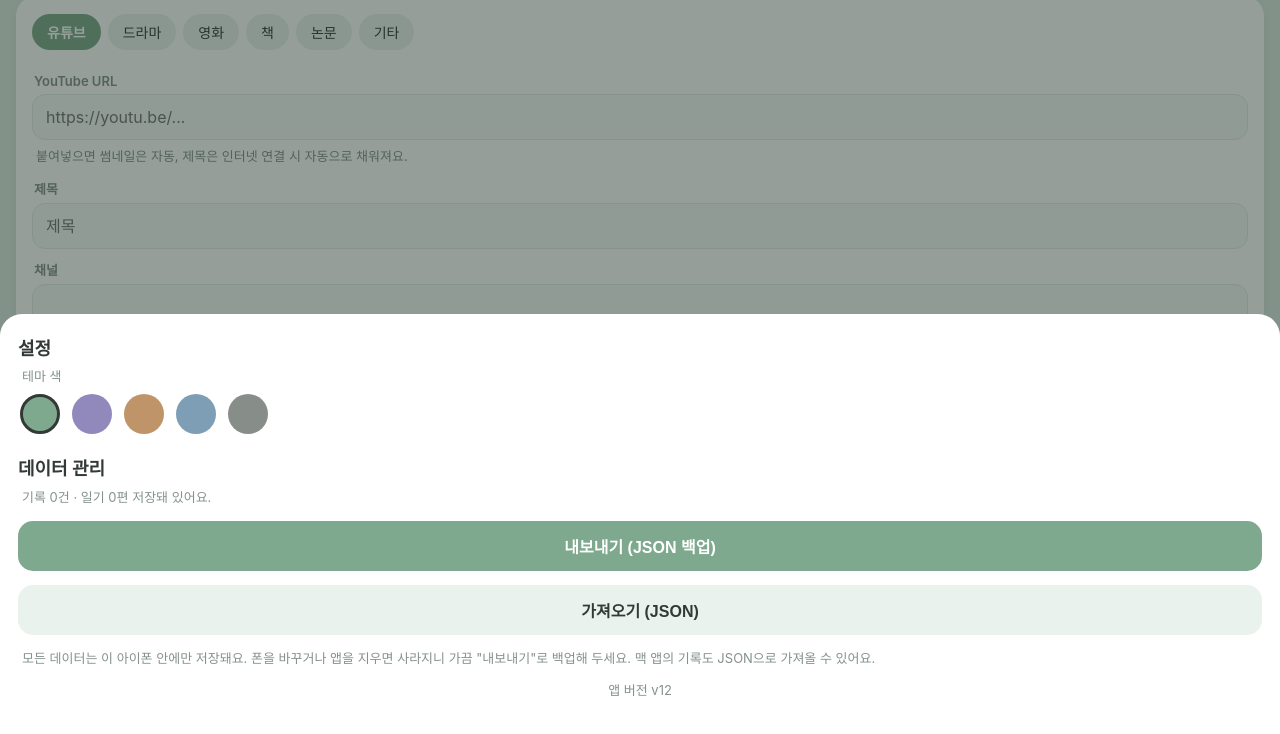
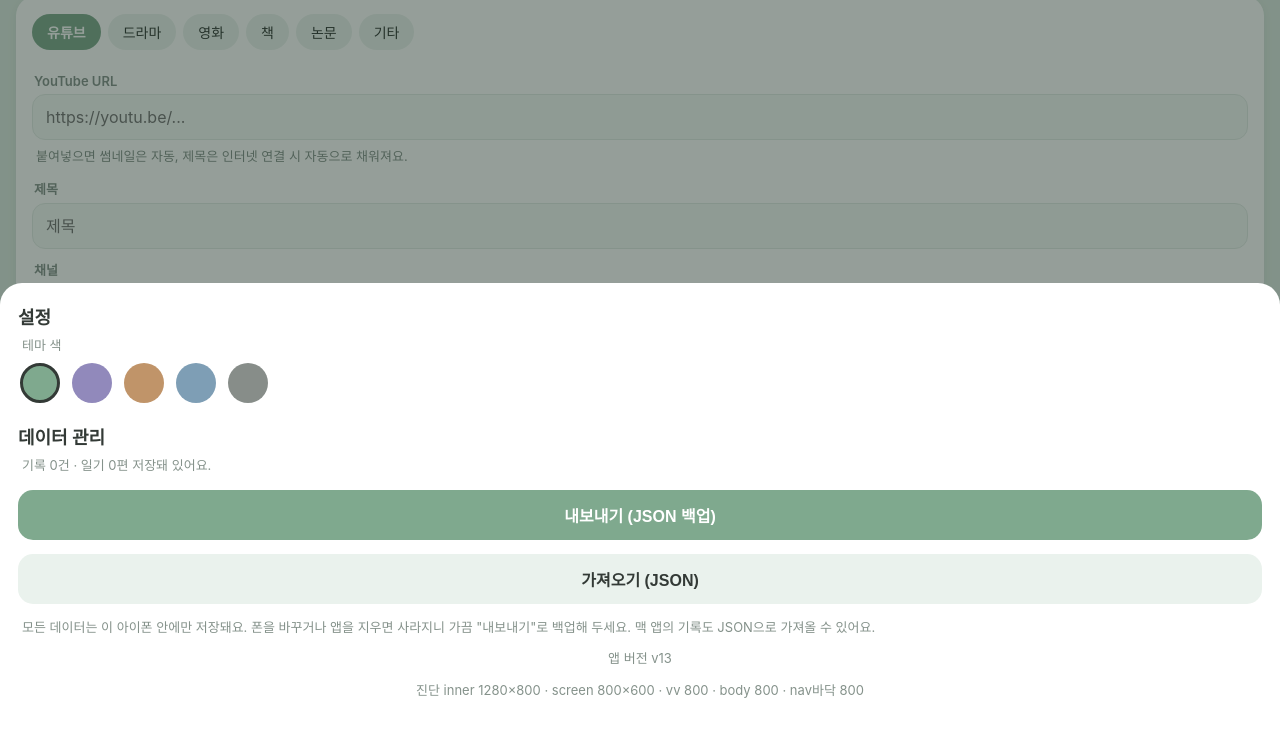
Before and after one commit to pigttory1347-cloud/daily-log-app, a plain HTML site: page index.html in a window 1280 px wide. Both pictures are taken after a click on the button "⚙︎". Shown: the part 66-800 px from the top of the page. Drawn offline with Linux system fonts and the light colour scheme.

Commit message:
v13: body height 100vh, add viewport diagnostics in settings

```diff
--- a/index.html
+++ b/index.html
@@ -40,8 +40,10 @@ html,body{margin:0; padding:0; height:100%; overflow:hidden;
   font-family:-apple-system,BlinkMacSystemFont,"Apple SD Gothic Neo","Noto Sans KR",sans-serif;
   font-size:16px; -webkit-text-size-adjust:100%}
 /* 고정 레이아웃: 페이지는 안 움직이고 main 내부만 스크롤 → iOS 키보드 밀림 방지 */
-/* body를 화면에 직접 고정 — iOS 단독실행 모드에서 100% 높이가 짧게 잡히는 문제 회피 */
-body{position:fixed; inset:0; display:flex; flex-direction:column}
+/* body를 화면에 직접 고정 — iOS 단독실행 모드에서 100% 높이가 짧게 잡히는 문제 회피
+   100vh = "가장 큰 뷰포트" 기준이라 단독실행에서 실제 화면 전체 높이에 가장 가까움 */
+body{position:fixed; top:0; left:0; right:0; height:100vh;
+  display:flex; flex-direction:column}
 header{flex:none; background:var(--bg);
   padding:calc(12px + env(safe-area-inset-top)) 18px 10px;
   display:flex; align-items:center; justify-content:space-between}
@@ -278,7 +280,8 @@ section.on{display:block}
     모든 데이터는 이 아이폰 안에만 저장돼요. 폰을 바꾸거나 앱을 지우면 사라지니
     가끔 "내보내기"로 백업해 두세요. 맥 앱의 기록도 JSON으로 가져올 수 있어요.
   </div>
-  <div class="caption" style="text-align:center">앱 버전 v12</div>
+  <div class="caption" style="text-align:center">앱 버전 v13</div>
+  <div class="caption" id="diag" style="text-align:center"></div>
 </div>
 
 <div class="lightbox" id="lightbox"><img alt=""></div>
@@ -1015,6 +1018,11 @@ const sheetBg = document.getElementById("sheet-bg");
 function openSheet(){
   const n = DB.records.length, m = Object.keys(DB.diary).length;
   document.getElementById("data-stats").textContent = `기록 ${n}건 · 일기 ${m}편 저장돼 있어요.`;
+  const sab = getComputedStyle(document.documentElement).getPropertyValue("--sab") || "?";
+  document.getElementById("diag").textContent =
+    `진단 inner ${window.innerWidth}×${window.innerHeight} · screen ${screen.width}×${screen.height}` +
+    ` · vv ${_vv ? Math.round(_vv.height) : "-"} · body ${Math.round(document.body.getBoundingClientRect().height)}` +
+    ` · nav바닥 ${Math.round(document.querySelector("nav").getBoundingClientRect().bottom)}`;
   sheetBg.classList.add("show"); sheet.classList.add("show");
 }
 function closeSheet(){ sheetBg.classList.remove("show"); sheet.classList.remove("show"); }
--- a/sw.js
+++ b/sw.js
@@ -1,5 +1,5 @@
 /* 일상 기록 PWA — 오프라인 캐시 */
-const CACHE = "dailylog-v12";
+const CACHE = "dailylog-v13";
 const ASSETS = ["./", "./index.html", "./manifest.webmanifest", "./icon-192.png", "./icon-512.png"];
 
 self.addEventListener("install", e => {
```
